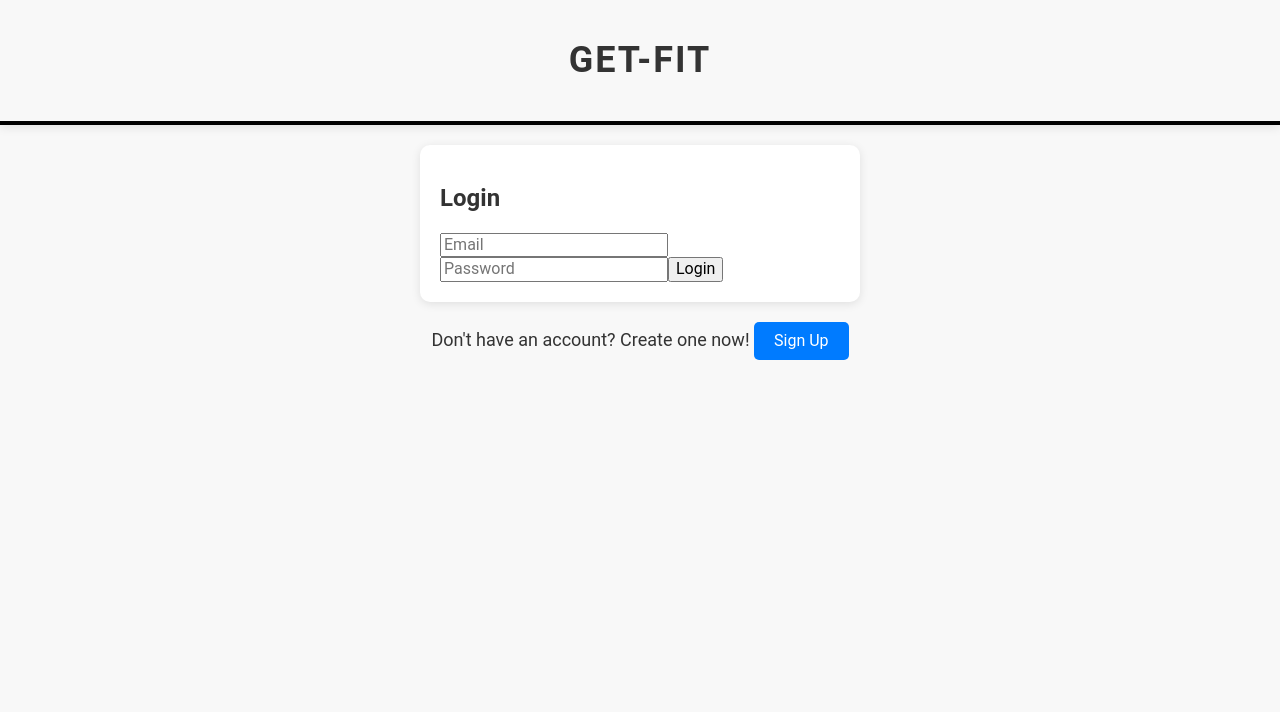
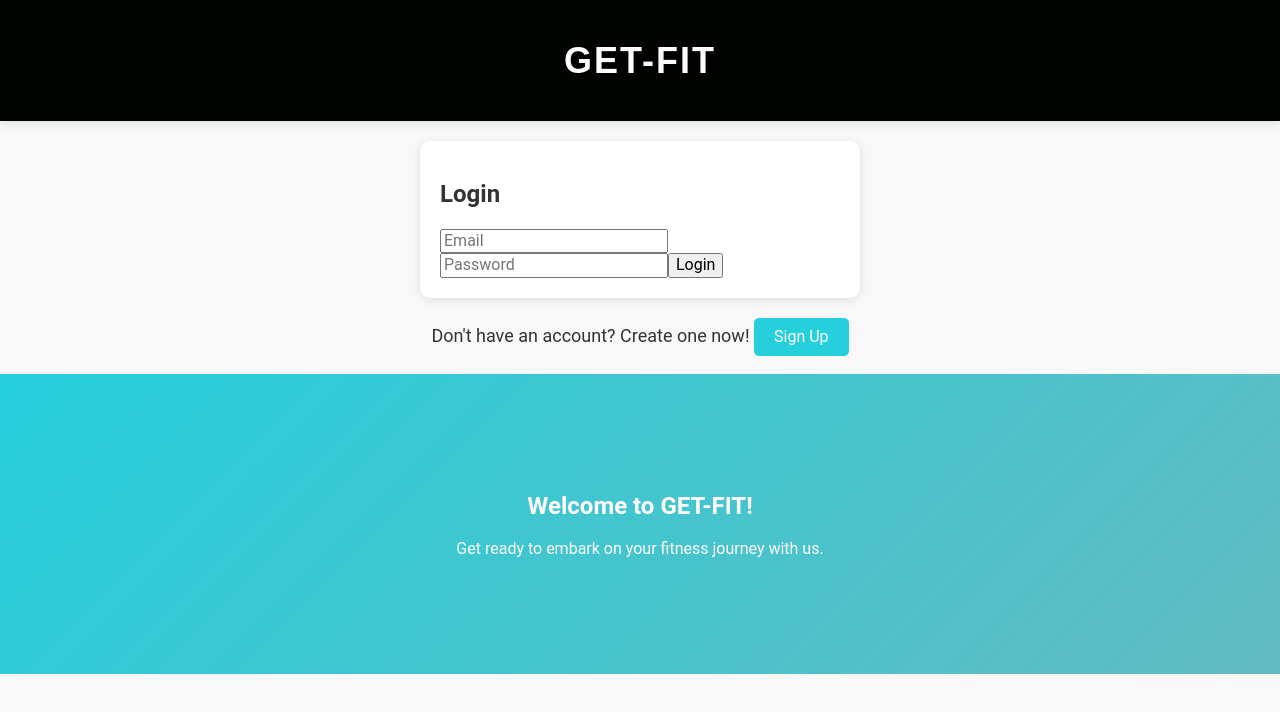
Before and after one commit to yaserhdev/get-fit, a React (Vite) app in the folder client/: page / in a window 1280 px wide. Shown: the top 712 px of the page. Built offline with nearby package versions, Linux system fonts and the light colour scheme.

Commit message:
Included background animation and new div to the Home.jsx page to incorporate some color. Also made the header with the app title a little more athletic imo

```diff
--- a/client/src/pages/Home.jsx
+++ b/client/src/pages/Home.jsx
@@ -1,32 +1,78 @@
-import { useState } from 'react';
-import styled from 'styled-components';
+import { useState, useEffect } from 'react';
+import styled, { keyframes } from 'styled-components';
 import LoginPage from '../components/LoginPage.jsx';
 import SignUpPage from '../components/SignUpPage.jsx';
 
+// Define colors
+const colors = {
+  darkGreen: '#010400',
+  darkGray: '#30332E',
+  offWhite: '#FFFBFC',
+  lightCyan: '#62BBC1',
+  lightBlue: '#25CFDC', // New color
+};
+
+// Keyframes for the modern text animation
+const fadeIn = keyframes`
+  from { opacity: 0; }
+  to { opacity: 1; }
+`;
+
+// Styled components
 const Banner = styled.div`
-  padding: 40px; /* Increased padding for a more luxurious feel */
-  font-size: 36px; /* Larger font size for emphasis */
-  font-weight: 700; /* Bolder font weight for prominence */
+  padding: 40px;
+  font-size: 36px;
+  font-weight: 700;
   text-align: center;
-  text-transform: uppercase; /* Uppercase text for sophistication */
-  letter-spacing: 2px; /* Increased letter spacing for elegance */
-  border-bottom: 4px solid #000000; /* Bottom border for distinction */
-  box-shadow: 0px 2px 10px rgba(0, 0, 0, 0.1); /* Subtle box shadow for depth */
+  text-transform: uppercase;
+  letter-spacing: 2px;
+  border-bottom: 4px solid ${colors.lightBlue}; /* Use light blue for the bottom border */
+  background-color: ${colors.offWhite}; /* Off-white for the background */
+  color: ${colors.darkGreen}; /* Dark green for text color */
+  box-shadow: 0px 2px 10px rgba(0, 0, 0, 0.1);
 `;
 
 const StyledParagraph = styled.p`
-  font-size: 18px; /* Adjust font size for readability */
-  text-align: center; /* Center align the text */
+  font-size: 18px;
+  text-align: center;
 `;
 
 const StyledButton = styled.button`
-  padding: 10px 20px; /* Add padding to the button for better touch target */
-  font-size: 16px; /* Adjust font size */
-  background-color: #007bff; /* Use the luxurious blue color */
-  color: #ffffff; /* White text for contrast */
-  border: none; /* Remove border for cleaner look */
-  border-radius: 5px; /* Add border radius for rounded corners */
-  cursor: pointer; /* Change cursor to pointer on hover */
+  padding: 10px 20px;
+  font-size: 16px;
+  background-color: ${colors.lightBlue}; /* Light blue for the button background */
+  color: ${colors.offWhite};
+  border: none;
+  border-radius: 5px;
+  cursor: pointer;
+`;
+
+// Modify the "GET-FIT" banner to have an athletic look
+const AthleticBanner = styled(Banner)`
+  font-family: 'Arial', sans-serif; /* Change font family */
+  background-color: ${colors.darkGreen}; /* Dark green background */
+  color: ${colors.offWhite}; /* Off-white text color */
+  text-shadow: 2px 2px 4px rgba(0, 0, 0, 0.5); /* Add text shadow for depth */
+  border-bottom: none; /* Remove bottom border */
+`;
+
+// New styled component for the animated background section
+const AnimatedBackground = styled.div`
+  position: relative;
+  height: 300px;
+  background: linear-gradient(135deg, ${colors.lightBlue}, ${colors.lightCyan}); /* Gradient background */
+  overflow: hidden;
+`;
+
+// New styled component for the content within the animated background section
+const ContentWrapper = styled.div`
+  position: absolute;
+  top: 50%;
+  left: 50%; /* Center horizontally */
+  transform: translate(-50%, -50%); /* Center both horizontally and vertically */
+  animation: ${fadeIn} 1.5s ease-in; /* Faster fade-in animation */
+  text-align: center;
+  color: ${colors.offWhite};
 `;
 
 const Home = () => {
@@ -36,14 +82,30 @@ const Home = () => {
     setIsLogin(!isLogin);
   };
 
+  // UseEffect hook to trigger animation only once when the component mounts
+  useEffect(() => {
+    const timer = setTimeout(() => {
+    }, 1500); // timeout value to match the animation duration
+    return () => clearTimeout(timer);
+  }, []); // Empty dependency array ensures useEffect runs only once on component mount
+
   return (
     <div>
-      <Banner>GET-FIT</Banner>
+      {/* Use the AthleticBanner component instead of Banner */}
+      <AthleticBanner>GET-FIT</AthleticBanner>
       {isLogin ? <LoginPage /> : <SignUpPage />}
       <StyledParagraph>
         {isLogin ? "Don't have an account? Create one now!" : "Already have an account? Login here!"}{' '}
+        {/* Use the StyledButton component with light blue background */}
         <StyledButton onClick={toggleForm}>{isLogin ? "Sign Up" : "Login"}</StyledButton>
       </StyledParagraph>
+      {/* AnimatedBackground component with content */}
+      <AnimatedBackground>
+        <ContentWrapper>
+          <h2>Welcome to GET-FIT!</h2>
+          <p>Get ready to embark on your fitness journey with us.</p>
+        </ContentWrapper>
+      </AnimatedBackground>
     </div>
   );
 };
```
